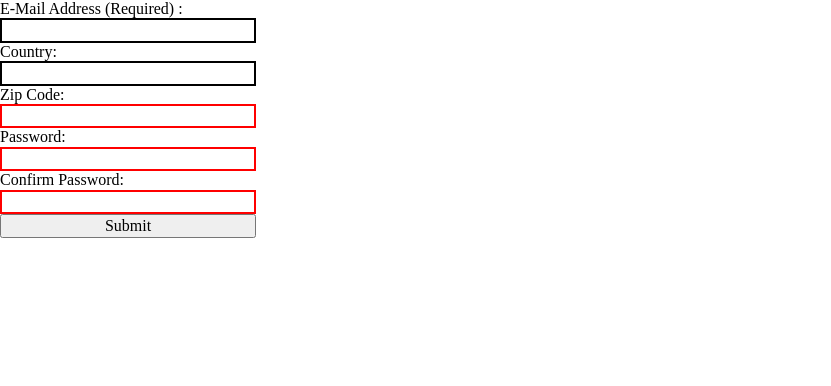
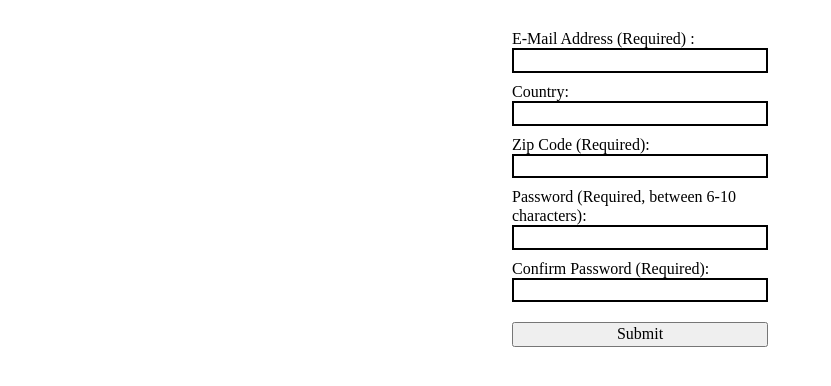
Before and after one commit to MalcolmSmalls/Odin-Validation-Test, a plain HTML site: page index.html in a window 1280 px wide. Shown: the whole page, without its empty margins (0-831 px from the left). Drawn offline with Linux system fonts and the light colour scheme.

Commit message:
Add CSS and take off required tag on inputs

```diff
--- a/css/style.css
+++ b/css/style.css
@@ -11,11 +11,25 @@
 /* LAYOUT
 /*******************************************/
 
+
+.container {
+  display:flex;
+  flex-direction:column;
+
+}
 form{
   display:flex;
   flex-direction:column;
-  justify-content:center;
+  margin:20px auto;
   width:20%;
+}
+
+label{
+  margin-top:10px;
+}
+
+button{
+  margin-top:20px;
 }
 input:invalid{
   border: 2px solid red;
--- a/index.html
+++ b/index.html
@@ -13,20 +13,22 @@
 	</head>
 	<body>
 
+		<div class = "container">
 		<form novalidate>
 			<label for="email">E-Mail Address (Required) : </label>
 			<input type="email" name="email" id="email">
 			<label for="country">Country:</label>
 			<input type="text" name="country" id="country">
-			<label for="zip">Zip Code:</label>
-			<input type="text" name="zip" id="zip" required minlength="5" maxlength="5">
-			<label for="password">Password:</label>
-			<input type="password" name="password" id="password" required minlength="6" maxlength="10">
-			<label for="confirm">Confirm Password:</label>
-			<input type="password" name="confirm" id="confirm" required minlength="6" maxlength="10">
+			<label for="zip">Zip Code (Required):</label>
+			<input type="text" name="zip" id="zip" minlength="5" maxlength="5">
+			<label for="password">Password (Required, between 6-10 characters):</label>
+			<input type="password" name="password" id="password" minlength="6" maxlength="10">
+			<label for="confirm">Confirm Password (Required):</label>
+			<input type="password" name="confirm" id="confirm" minlength="6" maxlength="10">
 			<button>Submit</button>
 
 		</form>
+	</div>
 
 
 		<script type="text/javascript" src="js/main.js"></script>
```
